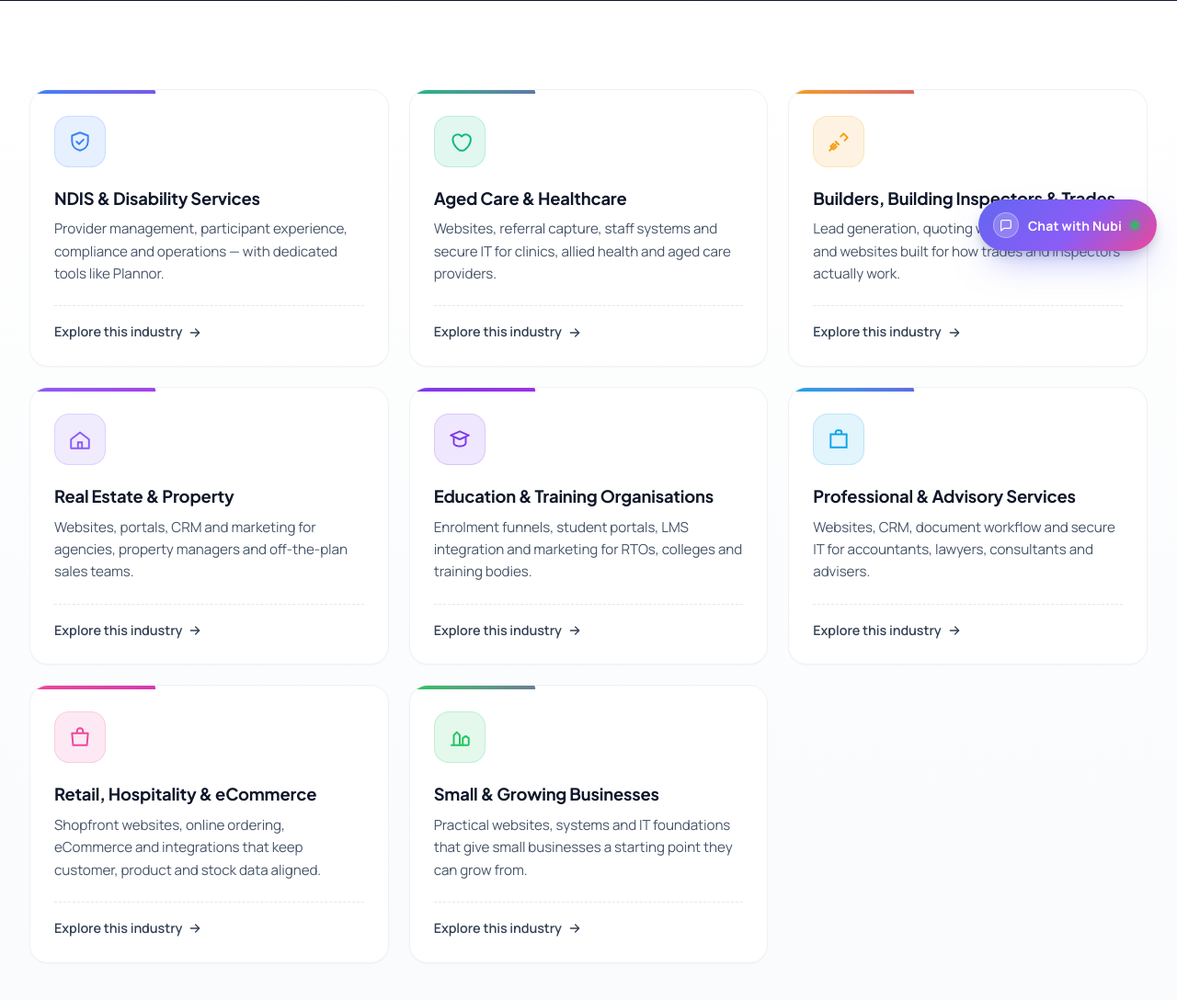
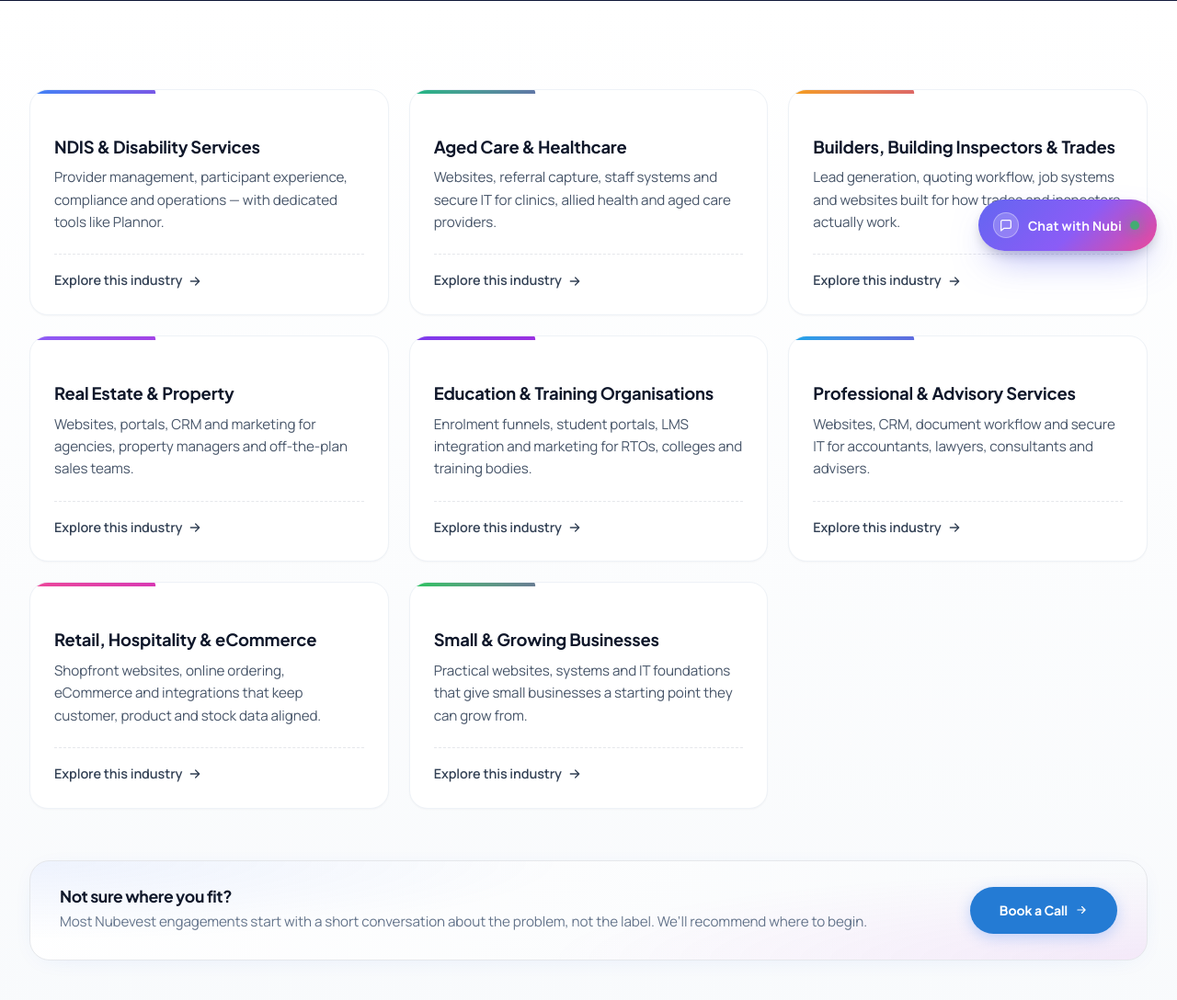
Before and after one commit to Nubevest-Developer/nubevest, a PHP site: page /nubevestAI/industries/ in a window 1280 px wide. Shown: the part 505-1593 px from the top of the page at 92% size. Run offline with PHP 8.4, Linux system fonts and the light colour scheme.

Commit message:
Hide the industry card icon tiles on /industries/
Collapse .ind-card__icon with display:none so each industry card leads with its title instead of the tinted icon square.

Co-Authored-By: Claude Opus 4.7 <noreply@anthropic.com>

```diff
--- a/industries/index.php
+++ b/industries/index.php
@@ -207,18 +207,7 @@ $industries = [
     justify-content: space-between;
     margin-bottom: 22px;
   }
-  .ind-card__icon {
-    display: inline-flex;
-    align-items: center;
-    justify-content: center;
-    width: 56px; height: 56px;
-    border-radius: 16px;
-    background: color-mix(in srgb, var(--acc) 12%, #ffffff);
-    color: var(--acc);
-    transition: background .3s ease, color .3s ease, transform .35s cubic-bezier(.2,.7,.2,1);
-    box-shadow: inset 0 0 0 1px color-mix(in srgb, var(--acc) 18%, transparent);
-  }
-  .ind-card__icon svg { width: 26px; height: 26px; }
+  .ind-card__icon { display: none !important; }
 
   .ind-card__badge {
     display: inline-flex;
```
